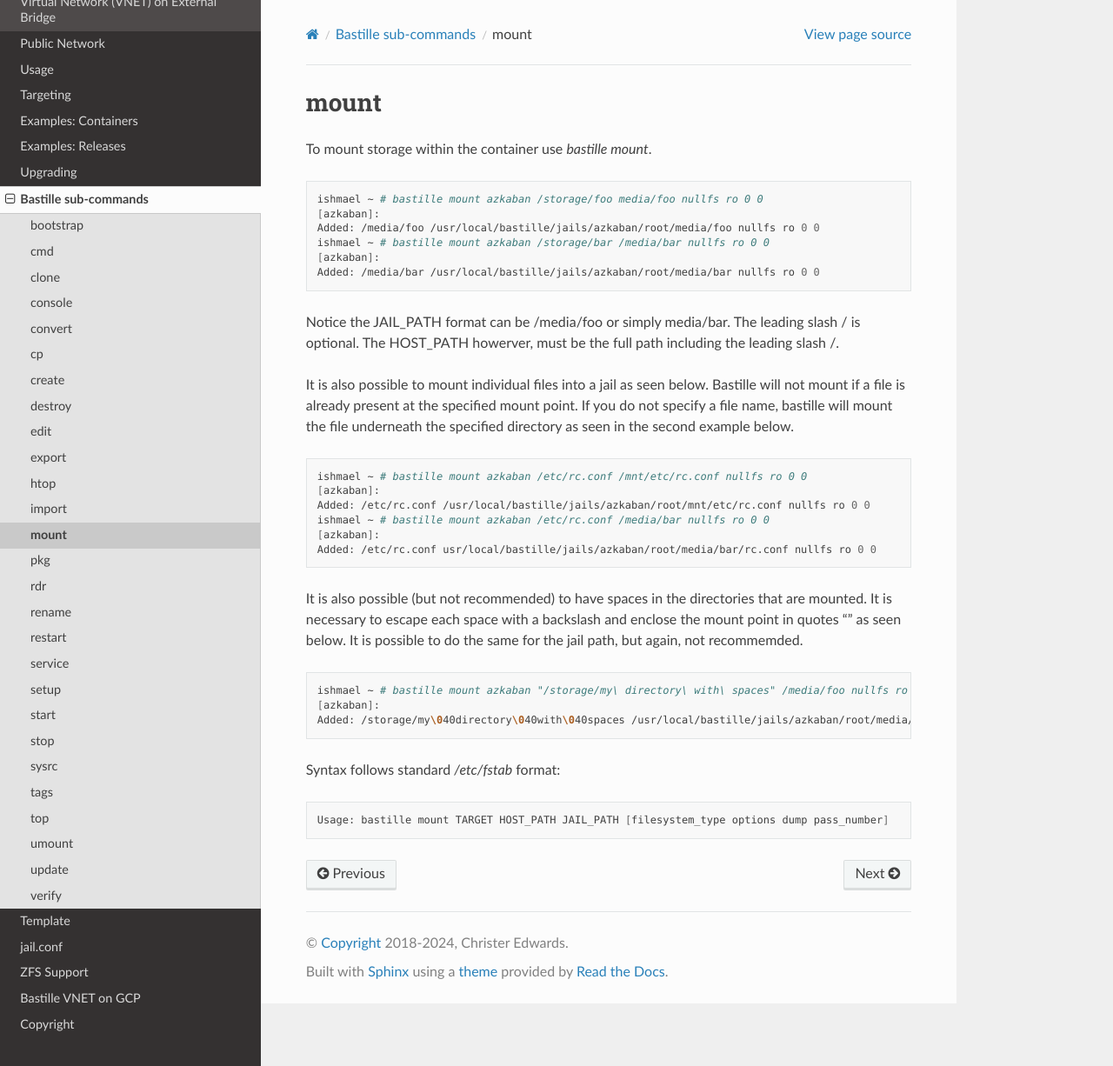
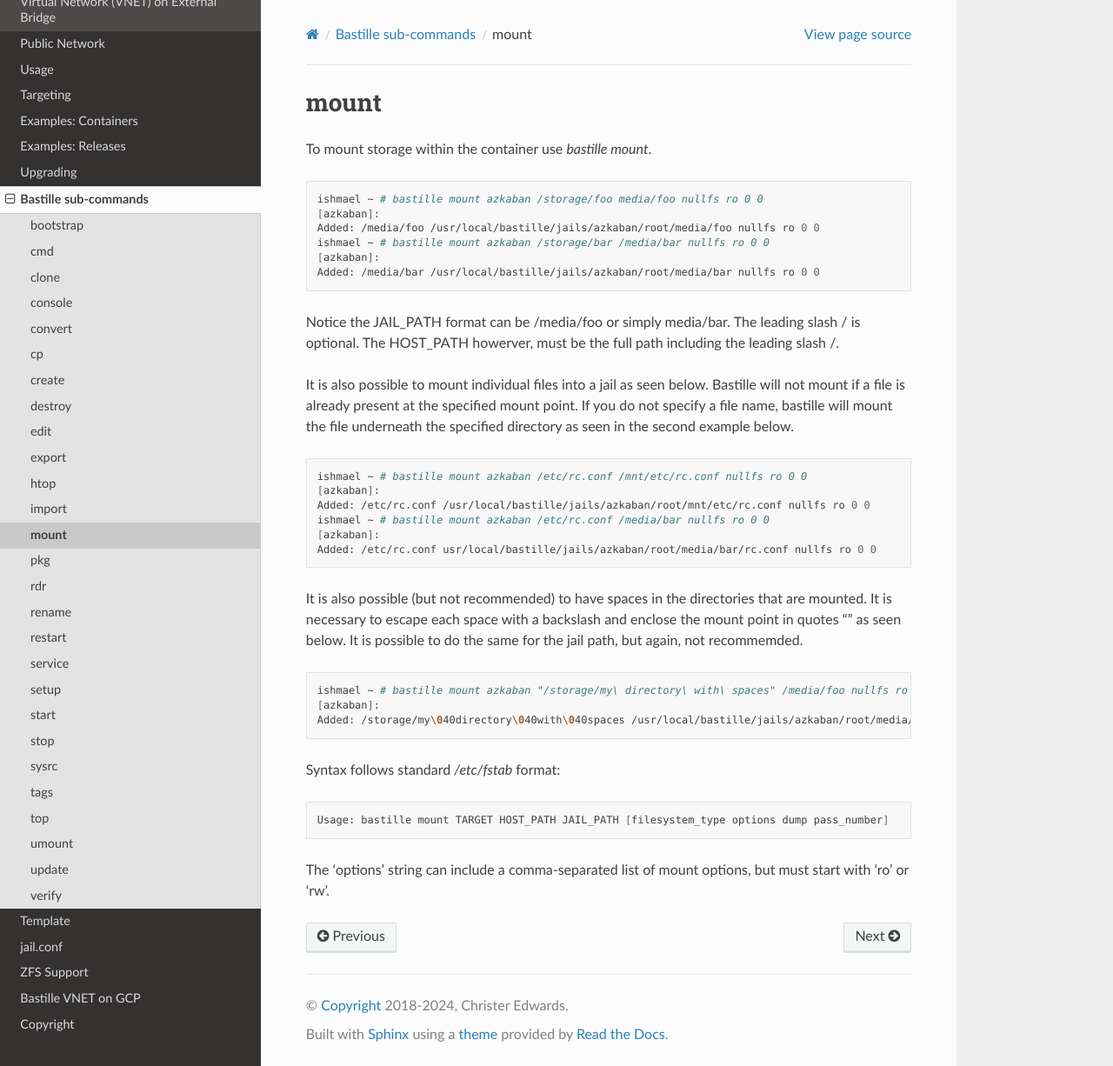
Before and after one commit to BastilleBSD/bastille, a Sphinx documentation site: the page built from docs/chapters/subcommands/mount.rst, in a window 1280 px wide and 1226 px high. Shown: the whole window at 87% size. Built offline with Sphinx 7.4.7 and the Read the Docs theme 3.1.0, drawn with Linux system fonts in a browser that asks for light colours; pages that are not in the unit, such as notebooks, are missing from menus.

Commit message:
mount: document options string to allow comma separated list

```diff
--- a/docs/chapters/subcommands/mount.rst
+++ b/docs/chapters/subcommands/mount.rst
@@ -43,3 +43,5 @@ Syntax follows standard `/etc/fstab` format:
 .. code-block:: shell
 
   Usage: bastille mount TARGET HOST_PATH JAIL_PATH [filesystem_type options dump pass_number]
+
+The 'options' string can include a comma-separated list of mount options, but must start with 'ro' or 'rw'.
```
